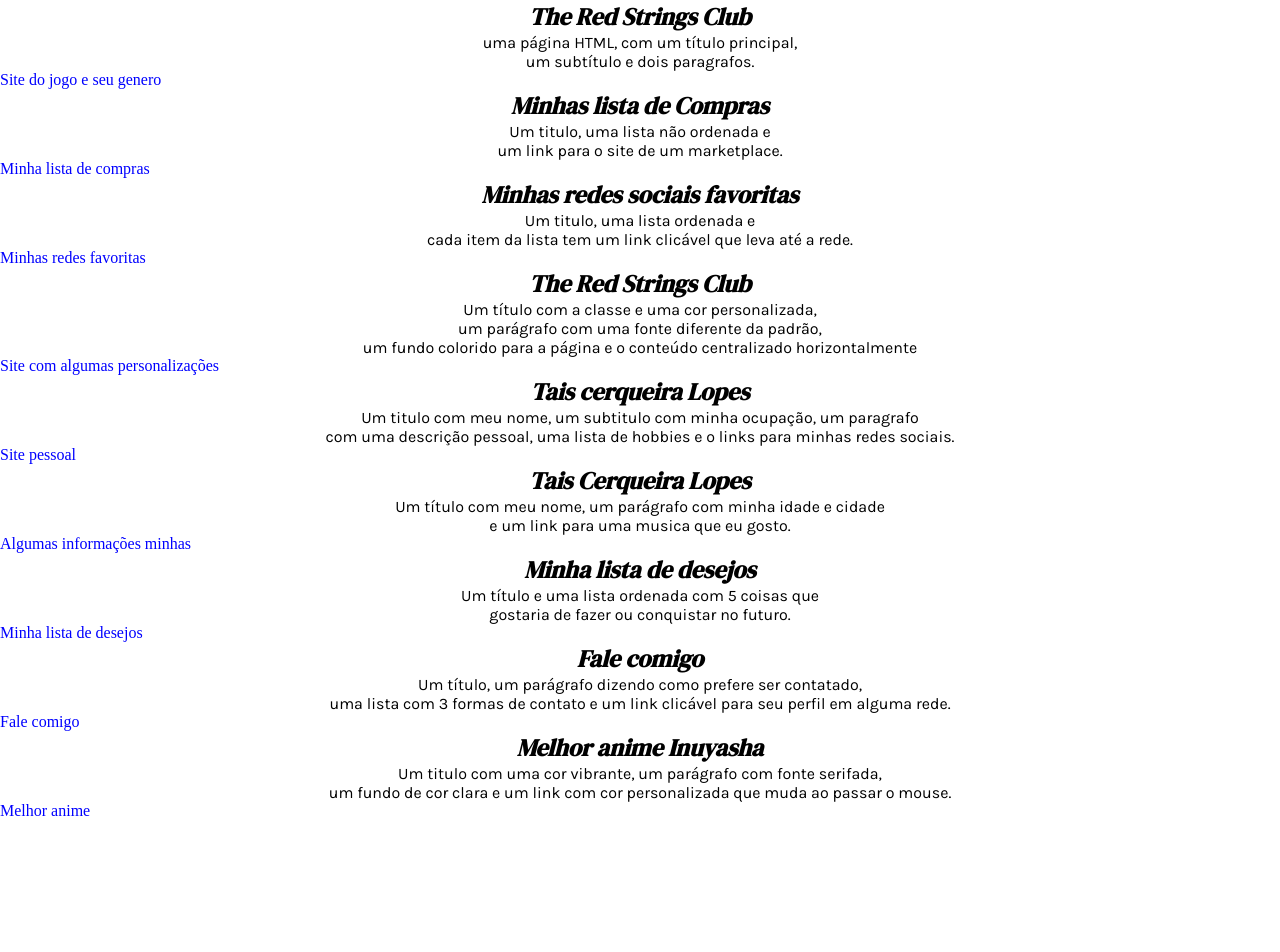
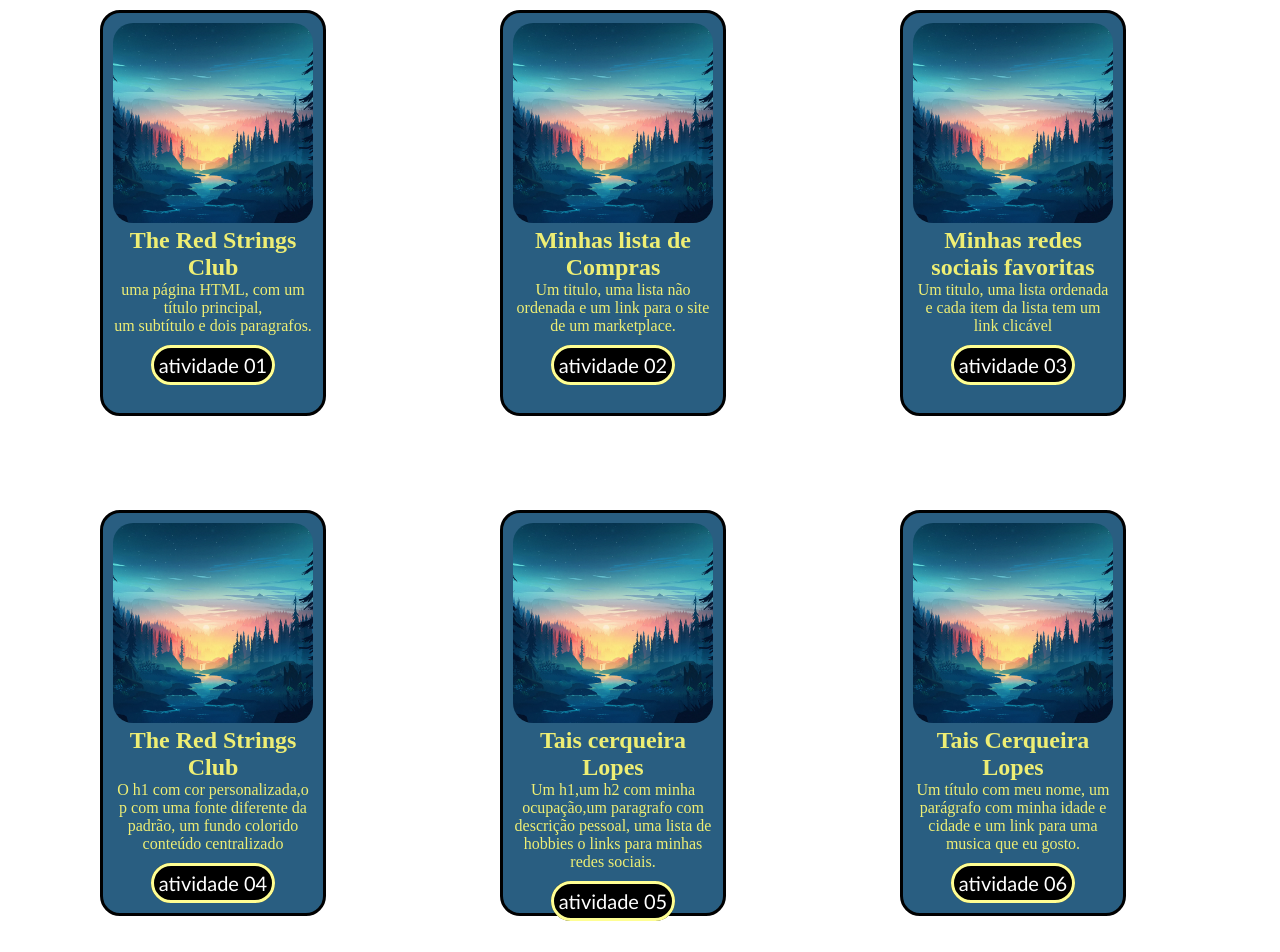
Before and after one commit to Taislopo/atividades-html, a plain HTML site: page Atividades html/index.html in a window 1280 px wide. Shown: the top 952 px of the page. Before the commit the page ends 820 px from the top, so only its background shows below. Drawn offline with Linux system fonts and the light colour scheme.

Commit message:
atividades_html

```diff
--- a/Atividades html/css/style.css
+++ b/Atividades html/css/style.css
@@ -1,41 +1,79 @@
-
-*{
+* {
     margin: 0;
+}
+.fundo{
+    height: 100vh;
+}
+.grade{
+    display: grid;
+    grid-template-columns: 400px 400px 400px;
+    /* cria colunas e voce tem que colocar a quantidade */
+    grid-template-rows: 500px 500px 500px;
+    /* cria linhas e voce tem que colocar a quatidade */
 }
 
 
+.quadrado-pai {
+/* sempre agrupar as informaçoes que estão juntas */
+    width: 200px;
+    height: 380px;
+
+    /* para mudar a margem apenas de um lado especifico, pode colocar a tag margin-top (margem e o nome da onde voce quer colocar a margem ) */
+    margin: 10px 20px 20px 100px;
+    /* ou colocando na mesma tag, e lembrando que a ordem é a mesma de um relogio */
+    background-color:rgb(41, 94, 129) ;
+    border: 3px solid black;
+    border-radius: 20px;
+    color: rgb(238, 238, 116);
+    text-align: center;
+
+    /* a mesma coisa da margin serve para o padding */
+    padding: 10px
+        /* padding:  espacamento interno para fazer a margem por dentro, nesse caso tem que mexer no padding e tirar o valor da alutra e largura */
+}
 
 
+.quadrado-pai img {
+    /* nessa tag a gente fala para o css ir atras do quadrado-pai e procurar a img que tem la */
+
+    width: 100%;
+    height: 200px;
+    border-radius: 20px;
+    /* deixar o objeto no caso a imagem centralizada certinho */
+    object-fit: cover;
+
+    object-position: center;
+    /* ao diminuir a janela o conteudo conttinua centralizado */
+
+}
+
+.quadrado-pai a {
+ font-size: 20px;
+ text-decoration: none;
+ color: white;
+/* trasformar o tamanho do texto em maiuscula ou minuscula */
+ text-transform: lowercase;
+ font-family: 'Trebuchet MS';
+
+ background-color: black;
+ padding: 5px;
 
 
-@font-face {
-    font-family: 'dm';
-    src: url(../font/DMSerifDisplay.ttf);
-}
-@font-face {
-    font-family: 'karla';
-    src: url(../font/Karla.ttf);
+ /* arredondar borda */
+ border-radius: 20px;
+ /* da uma margem na borda e deixar ela cor uma cor solida */
+
+ border: 3px solid #ffff93;
+ transition: 0.3s;
+ /* transição para o padrao na hora que o mouse sai de cima do botão */
 }
 
-.fundo{
- align-content: center;
+/*  estilização ao clicar no botão*/
+.quadrado-pai a:hover{
+
+    border: 3px solid black;
+    background-color: #ffff93;
+    color:black;
+    transition: 0.3s;
+    /* transição para as mundaças que teve no botão e o tempo para essa transição */
 }
-
-.titulo{
-    font-family: 'dm';
-    font-style: italic;
-    text-align: center;
-}
-.paragrafo{
-    font-family: 'karla';
-    text-align: center;
-}
-.link{
-    color:blue;
-    text-decoration:none;
-    align-items: center;
-    text-align: center;
-}
-.link:hover{
-    color: blueviolet;
-}
--- a/Atividades html/index.html
+++ b/Atividades html/index.html
@@ -1,84 +1,173 @@
 <!DOCTYPE html>
-<html lang="pt-br">
+<html lang="en">
+
 <head>
     <meta charset="UTF-8">
     <meta name="viewport" content="width=device-width, initial-scale=1.0">
-    <title>Atividade 10</title>
-<link rel="stylesheet" href="./css/style10.css">
+    <title>atividade 10</title>
+    <link rel="stylesheet" href="./css/style.css">
 
 </head>
+
 <body>
+    <!-- na classe é possivel ter duas dela na mesma tag, para fazer isso é só colocar o espaço -->
+    <section class="fundo grade">
+        <!--tag mais apropriada para fazer cards  -->
+        <figure class="quadrado-pai">
+            <!-- FIGURE tag para o conteudo chamativo -->
 
-<!-- Crie uma página com:
+            <img src="./img/arvore.webp" alt="">
 
-Crie o arquivo index.html
-Coloque o link de cada atividade
-Crie um quadrado com o titulo, descrição e link das atividades anteriores
-Os quadrados devem estar lado a lado, cada linha deve ter 3 quadrado
-Utilize o CSS para personalizar os quadrados (ex: hover, tamanho, espaçamento e cores) -->
+            <figcaption>
+                <!-- figcaption tag para conteudo auxiliar para colocar as informações no card -->
+
+                <h1>The Red Strings Club</h1>
+                <p>
+                    uma página HTML, com um título principal, <br>um subtítulo e dois paragrafos.
+                </p>
+                        <!-- o target ='_blank' serve para ao clicar no link    abrir outra pagina sem sair da pagina atual, porem não pode usar sempre só quando voce não quer que o usuario saia da pagina atual por algum motivo -->
+                <br><a href="./atividade01.html" target="_blank">atividade 01</a>
+                        <!--para coloar os links da atividade para colocar ./ para que o sistema entenda que ele tem que sair da sua raiz (no caso esse arquivo) para entrar na outra atividade que voce colocou  -->
+            </figcaption>
+
+        </figure>
+
+        <figure class="quadrado-pai">
 
 
+            <img src="./img/arvore.webp" alt="">
+
+            <figcaption>
+
+                <h1>Minhas lista de Compras</h1>
+                <p>
+                    Um titulo, uma lista não ordenada e um link para o site de um marketplace.<br>
+
+                <br><a href="./atividade02.html" target="_blank">atividade 02</a>
+
+            </figcaption>
+
+        </figure>
+        <figure class="quadrado-pai">
 
 
-<section class="fundo" >
+            <img src="./img/arvore.webp" alt="">
+
+            <figcaption>
+
+                <h1>Minhas redes sociais favoritas</h1>
+                <p>
+                    Um titulo, uma lista ordenada e cada item da lista tem um link clicável <br>
+
+                <br><a href="./atividade03.html" target="_blank">atividade 03</a>
+
+            </figcaption>
+
+        </figure>
+        <figure class="quadrado-pai">
 
 
-<figure class="quadrado" ></figure>
+            <img src="./img/arvore.webp" alt="">
 
-<H1 class = titulo>The Red Strings Club</H1>
-<P class="paragrafo">uma página HTML, com um título principal, <br>um subtítulo e dois paragrafos. </P>
-<a class="link" href="file:///C:/Users/User01/Documents/atividades-html-main/atividades-html-main/Atividades%20html/atividade01.html">Site do jogo e seu genero</a>
-
-<h1 class = titulo>Minhas lista de Compras</h1>
-<p  class="paragrafo">Um titulo, uma lista não ordenada e <br>um link para o site de um marketplace. </p>
-<a class="link" href="file:///C:/Users/User01/Documents/atividades-html-main/atividades-html-main/Atividades%20html/atividade02.html">Minha lista de compras</a>
-
-<h1 class = titulo>Minhas redes sociais favoritas</h1>
-<p  class="paragrafo">Um titulo, uma lista ordenada e <br>cada item da lista tem um link clicável que leva até a rede. </p>
-<a class="link" href="file:///C:/Users/User01/Documents/atividades-html-main/atividades-html-main/Atividades%20html/atividade03.html">Minhas redes favoritas</a>
-
-<h1 class = titulo>The Red Strings Club</h1>
-<p  class="paragrafo"> Um título com a classe e uma cor personalizada,<br> um parágrafo com uma fonte diferente da padrão, <br>um fundo colorido para a página e o conteúdo centralizado horizontalmente</p>
-<a class="link" href="file:///C:/Users/User01/Documents/atividades-html-main/atividades-html-main/Atividades%20html/atividade04.html">Site com algumas personalizações</a>
-
-<h1 class = titulo>Tais cerqueira Lopes</h1>
-<p  class="paragrafo">
-Um titulo com meu nome, um subtitulo com minha ocupação, um paragrafo <br>com uma descrição pessoal, uma lista de hobbies e o links para minhas redes sociais.
-</p>
-<a class="link" href="file:///C:/Users/User01/Documents/atividades-html-main/atividades-html-main/Atividades%20html/atividade05.html">Site pessoal</a>
-
-<h1 class = titulo>Tais Cerqueira Lopes</h1>
-<p  class="paragrafo" >Um título com meu nome, um parágrafo com minha idade e cidade<br> e um link para uma musica que eu gosto. </p>
-<a class="link" href="file:///C:/Users/User01/Documents/atividades-html-main/atividades-html-main/Atividades%20html/atividade06.html">Algumas informações minhas</a>
-
-<h1 class = titulo>Minha lista de desejos</h1>
-<p class="paragrafo" >Um título e uma lista ordenada com 5 coisas que<br>gostaria de fazer ou conquistar no futuro. </p>
-<a class="link" href="file:///C:/Users/User01/Documents/atividades-html-main/atividades-html-main/Atividades%20html/atividade07.html">Minha lista de desejos</a>
-
-<h1 class = titulo>Fale comigo</h1>
-<p class="paragrafo" >Um título, um parágrafo dizendo como prefere ser contatado,<br> uma lista com 3 formas de contato e um link clicável para seu perfil em alguma rede.
-</p>
-<a class="link" href="file:///C:/Users/User01/Documents/atividades-html-main/atividades-html-main/Atividades%20html/atividade08.html">Fale comigo</a>
-
-<h1 class = titulo>Melhor anime Inuyasha</h1>
-<p  class="paragrafo">Um titulo com uma cor vibrante, um parágrafo com fonte serifada,<br> um fundo de cor clara e um link com cor personalizada que muda ao passar o mouse. </p>
-<a class="link"  href="file:///C:/Users/User01/Documents/atividades-html-main/atividades-html-main/Atividades%20html/atividade09.html">Melhor anime</a>
+            <figcaption>
 
 
+                <h1>The Red Strings Club</h1>
+              <p>
+             O h1 com cor personalizada,o p com uma fonte diferente da padrão, um fundo colorido conteúdo centralizado
+                </p>
+
+                <br><a href="./atividade04.html" target="_blank">atividade 04</a>
+
+            </figcaption>
+
+        </figure>
+        <figure class="quadrado-pai">
 
 
+            <img src="./img/arvore.webp" alt="">
+
+            <figcaption>
 
 
-</section>
+                <h1>Tais cerqueira Lopes</h1>
+                <p>
+                Um h1,um h2 com minha ocupação,um paragrafo com descrição pessoal, uma lista de hobbies o links para minhas redes sociais.
+                </p>
+
+                <br><a href="./atividade05.html" target="_blank">atividade 05</a>
 
 
+        </figure>
+        <figure class="quadrado-pai">
+
+            <img src="./img/arvore.webp" alt="">
+
+            <figcaption>
+
+                <h1>Tais Cerqueira Lopes</h1>
+                <p>
+                    Um título com meu nome, um parágrafo com minha idade e cidade e um link para uma musica que eu gosto. </p>
+
+                <br><a href="./atividade01.html" target="_blank">atividade 06</a>
+
+            </figcaption>
+
+        </figure>
+        <figure class="quadrado-pai">
 
 
+            <img src="./img/arvore.webp" alt="">
+
+            <figcaption>
 
 
+                <h1>Minha lista de desejos</h1>
+                <p>
+                    Um título e uma lista ordenada com 5 coisas que gostaria de fazer ou conquistar no futuro. </p>
+                </p>
+
+                <br><a href="./atividade01.html" target="_blank">atividade 07</a>
+
+            </figcaption>
+
+        </figure>
+        <figure class="quadrado-pai">
 
 
+            <img src="./img/arvore.webp" alt="">
+
+            <figcaption>
 
 
+                <h1>Fale comigo</h1>
+                <p>
+                    Um título, um parágrafo dizendo como prefere ser contatado, uma lista com 3 formas de contato e um link clicável para seu perfil em alguma rede.
+                </p>
+
+                <br><a href="./atividade08.html" target="_blank">atividade 08</a>
+
+            </figcaption>
+
+        </figure>
+        <figure class="quadrado-pai">
+
+            <img src="./img/arvore.webp" alt="">
+
+            <figcaption>
+
+
+                <h1>Melhor anime Inuyasha</h1>
+                <p>
+                Um titulo com uma cor vibrante, um parágrafo com fonte serifada, um fundo de cor clara e um link com cor personalizada que muda ao passar o mouse.
+                </p>
+                <br><a href="./atividade09.html" target="_blank">atividade 09</a>
+
+            </figcaption>
+
+        </figure>
+
+    </section>
 </body>
+
 </html>
```
